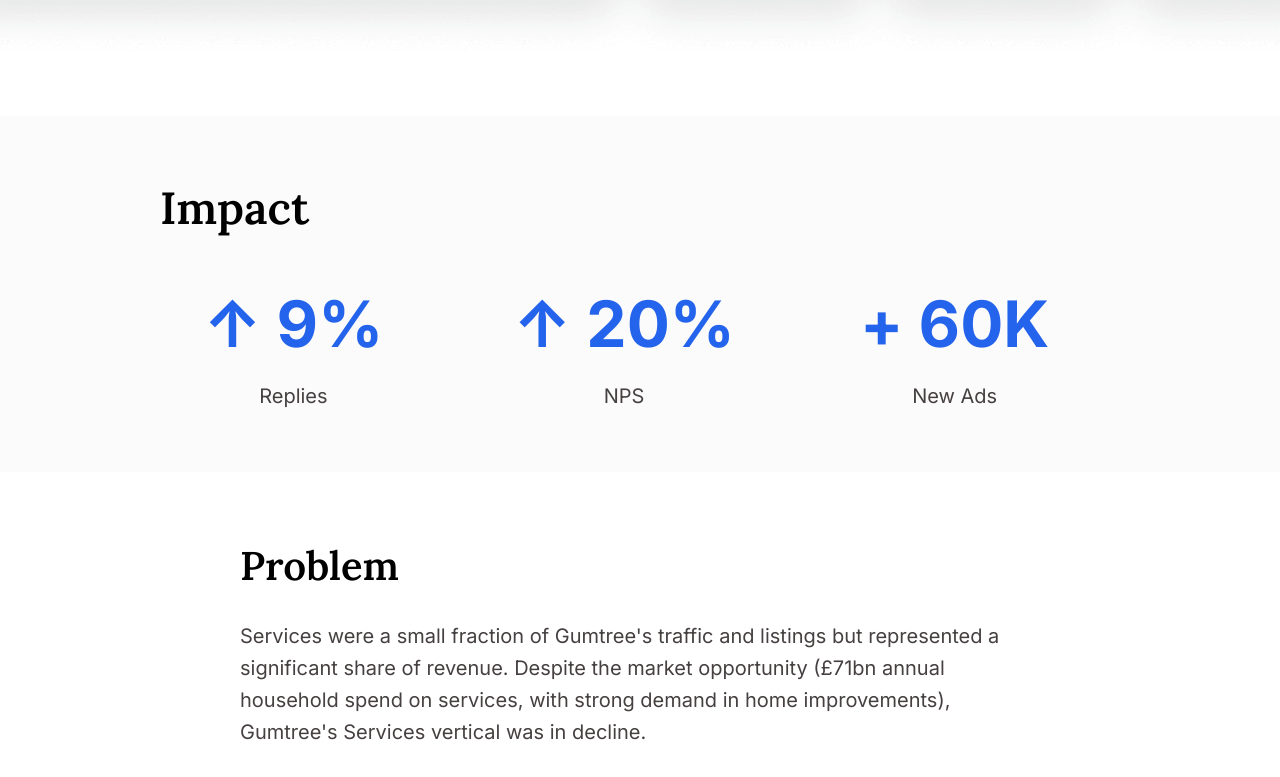
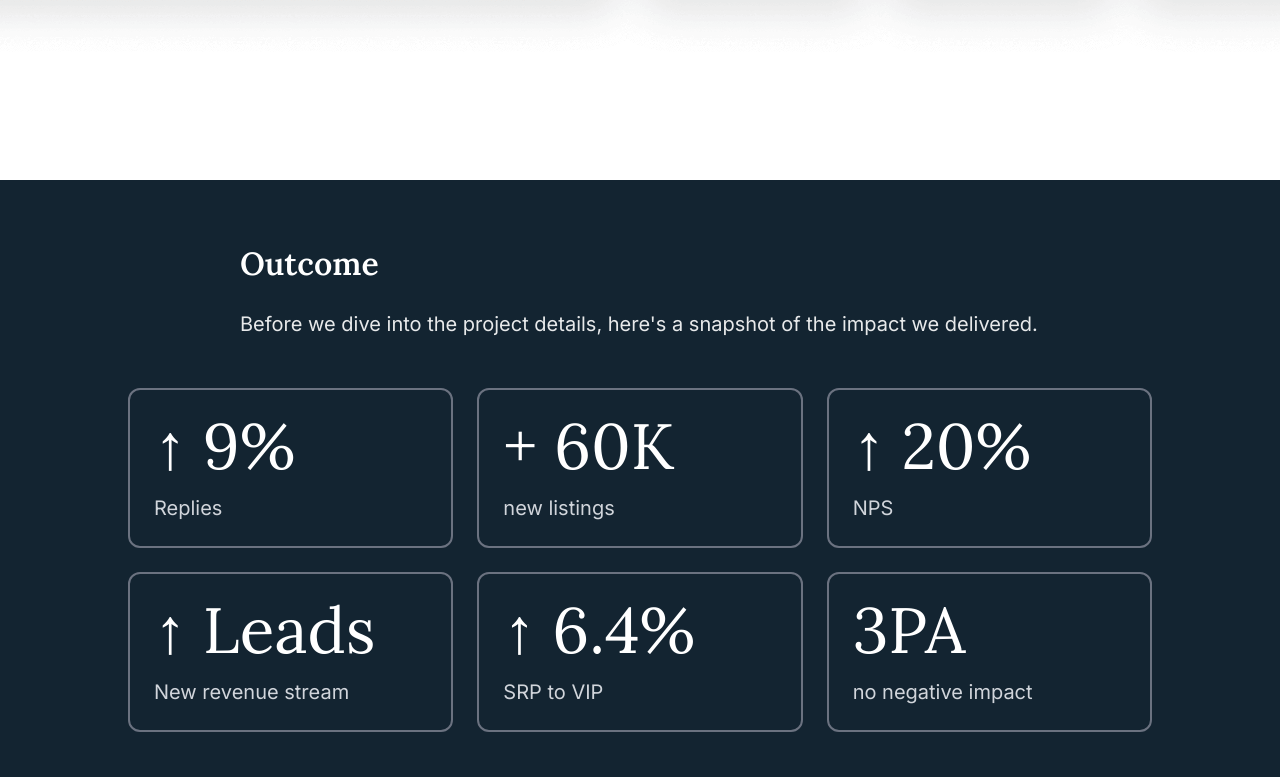
Before and after one commit to MykolaShevchuk/mariana, a Next.js app: page /case-studies/gumtree-services in a window 1280 px wide. Shown: the part 1123-1900 px from the top of the page. Built offline with nearby package versions, Linux system fonts and the light colour scheme.

Commit message:
Refactor Impact Metrics and Text Sections in Gumtree Services case study: enhance layout with new subtitle and description props, improve styling, and ensure consistent padding adjustments for better visual clarity and engagement.

```diff
--- a/src/app/case-studies/gumtree-services/page.tsx
+++ b/src/app/case-studies/gumtree-services/page.tsx
@@ -70,12 +70,18 @@
 
 			{/* Impact Section */}
 			<ImpactMetrics
-				title='Impact'
+				title=''
+				subtitle='Outcome'
+				description="Before we dive into the project details, here's a snapshot of the impact we delivered."
 				metrics={[
 					{ value: '↑ 9%', label: 'Replies' },
+					{ value: '+ 60K', label: 'new listings' },
 					{ value: '↑ 20%', label: 'NPS' },
-					{ value: '+ 60K', label: 'New Ads' },
+					{ value: '↑ Leads', label: 'New revenue stream' },
+					{ value: '↑ 6.4%', label: 'SRP to VIP' },
+					{ value: '3PA', label: 'no negative impact' },
 				]}
+				className='mt-8 sm:mt-16 mb-16 sm:mb-32'
 			/>
 
 			{/* Problem Space */}
@@ -257,7 +263,7 @@
 			</TextSection>
 
 			{/* Milestone 1 */}
-			<TextSection preTitle='Milestone 1' title='Introducing Seller Skills'>
+			<TextSection preTitle='Milestone 1' title='Introducing Seller Skills' noBottomPadding>
 				<p className='mb-6 sm:mb-8'>
 					We introduced Seller Skills to highlight provider expertise, improve buyer matching, and strengthen
 					Gumtree&apos;s position before integrating with Bark&apos;s richer service profiles.
@@ -382,7 +388,7 @@
 			</section>
 
 				{/* Buyer Journey */}
-				<TextSection subTitle='Buyer journey'>
+				<TextSection subTitle='Buyer journey' noBottomPadding>
 					<p className='mb-12 sm:mb-16'>
 						Skills displayed on VIP (View item) pages and SRP cards, with future plans for filters and search
 						integration.
@@ -412,7 +418,7 @@
 				</TextSection>
 
 			{/* Milestone 2 */}
-			<TextSection preTitle='Milestone 2' title='Improving UI for Gumtree Service professionals'>
+			<TextSection preTitle='Milestone 2' title='Improving UI for Gumtree Service professionals' noBottomPadding>
 				<p className='mb-16 sm:mb-20'>
 					Gumtree&apos;s Services pages were inherited from &apos;For Sale&apos; and did not meet the expectations of service
 					providers or buyers. Competitors offered optimised and structured profiles, while Gumtree did not. With
@@ -450,7 +456,7 @@
 			</section>
 
 			{/* VIP Redesign */}
-			<TextSection subTitle='View item page redesign'>
+			<TextSection subTitle='View item page redesign' noBottomPadding>
 				<p className='mb-6 sm:mb-8'>
 					I restructured the Services VIP page to prioritise key details and improve clarity. Changes included
 					highlighting essential information, adding reviews (via the Trust team&apos;s Google Reviews integration),
@@ -482,7 +488,7 @@
 			</TextSection>
 
 			{/* Milestone 3 */}
-			<TextSection preTitle='Milestone 3' title='Gumtree × Bark Strategic Partnership'>
+			<TextSection preTitle='Milestone 3' title='Gumtree × Bark Strategic Partnership' noBottomPadding>
 				<p className='mb-6 sm:mb-8'>
 					Gumtree&apos;s first strategic partnership in the services space connected 10M monthly Gumtree users with 30K+
 					trusted Bark professionals across more than 1,000 categories.
@@ -540,7 +546,7 @@
 			</section>
 
 			{/* Request a quote feature */}
-			<TextSection subTitle='Request a quote feature'>
+			<TextSection subTitle='Request a quote feature' noBottomPadding>
 				<p className='mb-3 sm:mb-4'>
 					We introduced a new flow that lets buyers send job details directly to service providers. It captures
 					essential information and makes it easier for users to connect with the right professionals, allowing
@@ -582,7 +588,7 @@
 			</section>
 
 			{/* SRP */}
-			<TextSection subTitle='Search results page. Bark'>
+			<TextSection subTitle='Search results page. Bark' noBottomPadding>
 				<p className='mb-6 sm:mb-8'>
 					The Search Results Page was redesigned to integrate Bark&apos;s rich provider profiles seamlessly into
 					Gumtree&apos;s interface. The new design prioritizes key information like ratings, skills, and availability
@@ -608,7 +614,7 @@
 			</section>
 
 			{/* VIP */}
-			<TextSection subTitle='View item page. Bark'>
+			<TextSection subTitle='View item page. Bark' noBottomPadding>
 				<p className='mb-6 sm:mb-8'>
 					The View Item Page was restructured to showcase Bark&apos;s comprehensive provider profiles with enhanced
 					trust signals. The redesign prioritized key information like verified skills, detailed ratings, and
@@ -633,30 +639,21 @@
 				</div>
 			</section>
 
-			{/* Outcome */}
-			<TextSection subTitle='Outcome'>
-				<p className='mb-6 sm:mb-8'>
-					This work enabled the successful launch of the Bark partnership, connecting 10 million Gumtree users with over 30 000 verified professionals. By improving UX and balancing user needs with business and revenue goals, we created a more competitive, future-ready platform for growth and new partnerships.
-				</p>
-			</TextSection>
-
-			{/* Impact image */}
-			<section className='py-12 sm:py-8 px-4 sm:px-6 lg:px-8'>
-				<div className='max-w-6xl mx-auto'>
-					<div className='sm:bg-gray-50 sm:rounded-[20px] w-screen sm:w-full mx-auto mb-16 sm:mb-32 mt-8 sm:mt-32 -mx-4 sm:mx-auto overflow-hidden'>
-						<div className='w-full'>
-							<Image
-								src='/case-studies/gumtree-services/Impact.png'
-								alt='Outcome metrics showing positive impact and engagement including replies, new listings, NPS, leads, SRP to VIP conversion, and third-party ads performance'
-								width={1200}
-								height={600}
-								className='w-full h-auto object-contain sm:rounded-[20px]'
-								quality={90}
-							/>
-						</div>
-					</div>
-				</div>
-			</section>
+			{/* Outcome & Impact Metrics */}
+			<ImpactMetrics
+				title=''
+				subtitle='Outcome'
+				description='This work enabled the successful launch of the Bark partnership, connecting 10 million Gumtree users with over 30 000 verified professionals. By improving UX and balancing user needs with business and revenue goals, we created a more competitive, future-ready platform for growth and new partnerships.'
+				metrics={[
+					{ value: '↑ 9%', label: 'Replies' },
+					{ value: '+ 60K', label: 'new listings' },
+					{ value: '↑ 20%', label: 'NPS' },
+					{ value: '↑ Leads', label: 'New revenue stream' },
+					{ value: '↑ 6.4%', label: 'SRP to VIP' },
+					{ value: '3PA', label: 'no negative impact' },
+				]}
+				className='mt-8 sm:mt-16 mb-16 sm:mb-32'
+			/>
 
 			{/* Thank You Section */}
 			<section className='py-12 sm:py-16 pb-24 sm:pb-32 px-4 sm:px-6 lg:px-8'>
--- a/src/app/components/ImpactMetrics.tsx
+++ b/src/app/components/ImpactMetrics.tsx
@@ -5,36 +5,58 @@
 
 interface ImpactMetricsProps {
 	title?: string;
+	subtitle?: string;
+	description?: string;
 	metrics: Metric[];
 	className?: string;
 }
 
+function MetricCard({ value, label }: Metric) {
+	return (
+		<div className='flex flex-col items-start gap-2 sm:gap-3 lg:gap-4 flex-1 p-3 sm:p-4 lg:p-6 border-2 border-gray-500 rounded-xl'>
+			<div className="text-white font-['Lora'] text-[32px] sm:text-[48px] lg:text-[64px] font-normal leading-none">
+				{value}
+			</div>
+			<div className='text-gray-300 text-[14px] sm:text-[16px] lg:text-[20px] leading-[20px] sm:leading-[24px] lg:leading-[28px]'>
+				{label}
+			</div>
+		</div>
+	);
+}
+
 export default function ImpactMetrics({
 	title = 'Impact',
+	subtitle,
+	description,
 	metrics,
 	className = '',
 }: ImpactMetricsProps) {
 	return (
 		<section
-			className={`py-12 sm:py-16 px-4 sm:px-6 lg:px-8 bg-[rgba(217,217,217,0.1)] ${className}`}
+			className={`py-12 sm:py-16 px-4 sm:px-6 lg:px-8 ${className}`}
+			style={{ backgroundColor: '#132431' }}
 		>
 			<div className='max-w-6xl mx-auto'>
-				<h2 className="text-black font-['Lora'] text-[32px] sm:text-[40px] lg:text-[45px] font-semibold leading-tight mb-6 sm:mb-8 lg:mb-12 pl-0 lg:pl-24">
-					{title}
-				</h2>
-				<div className='flex flex-row items-center justify-between max-w-5xl gap-2 sm:gap-8 lg:gap-16 pl-0 lg:pl-24'>
+				{title && (
+					<h2 className="text-white font-['Lora'] text-[32px] sm:text-[40px] lg:text-[45px] font-semibold leading-tight mb-8 sm:mb-10 lg:mb-12 text-center">
+						{title}
+					</h2>
+				)}
+				{subtitle && (
+					<div className='max-w-[800px] mx-auto text-left mb-8 sm:mb-10 lg:mb-12'>
+						<h3 className="text-white font-['Lora'] text-[24px] sm:text-[28px] lg:text-[32px] font-semibold leading-tight mb-3 sm:mb-4 lg:mb-6">
+							{subtitle}
+						</h3>
+						{description && (
+							<p className="text-white/90 text-[16px] sm:text-[18px] lg:text-[20px] leading-[26px] sm:leading-[30px] lg:leading-[32px] font-['Inter']">
+								{description}
+							</p>
+						)}
+					</div>
+				)}
+				<div className='grid grid-cols-2 lg:grid-cols-3 gap-3 sm:gap-4 lg:gap-6 max-w-5xl mx-auto'>
 					{metrics.map((metric, index) => (
-						<div
-							key={index}
-							className='flex flex-col items-center gap-1 sm:gap-3 lg:gap-5 flex-1'
-						>
-							<div className='text-[#2463eb] text-[24px] sm:text-[48px] lg:text-[64px] font-bold leading-tight'>
-								{metric.value}
-							</div>
-							<div className='text-[#464040] text-[12px] sm:text-[16px] lg:text-[20px] text-center leading-[16px] sm:leading-[24px]'>
-								{metric.label}
-							</div>
-						</div>
+						<MetricCard key={index} value={metric.value} label={metric.label} />
 					))}
 				</div>
 			</div>
--- a/src/app/components/TextSection.tsx
+++ b/src/app/components/TextSection.tsx
@@ -5,11 +5,12 @@
 	preTitle?: string;
 	subTitle?: string;
 	children: ReactNode;
+	noBottomPadding?: boolean;
 }
 
-export default function TextSection({ title, preTitle, subTitle, children }: TextSectionProps) {
+export default function TextSection({ title, preTitle, subTitle, children, noBottomPadding }: TextSectionProps) {
 	return (
-		<section className='py-8 sm:py-12 lg:py-16 px-4 sm:px-6 lg:px-8'>
+		<section className={`${noBottomPadding ? 'pt-8 sm:pt-12 lg:pt-16 pb-0' : 'py-8 sm:py-12 lg:py-16'} px-4 sm:px-6 lg:px-8`}>
 			<div className='max-w-[800px] mx-auto text-left'>
 				{preTitle && (
 					<span className='text-[#2463eb] text-[18px] sm:text-[20px] lg:text-[24px] font-bold uppercase leading-[24px] block mb-2 sm:mb-4'>
```
